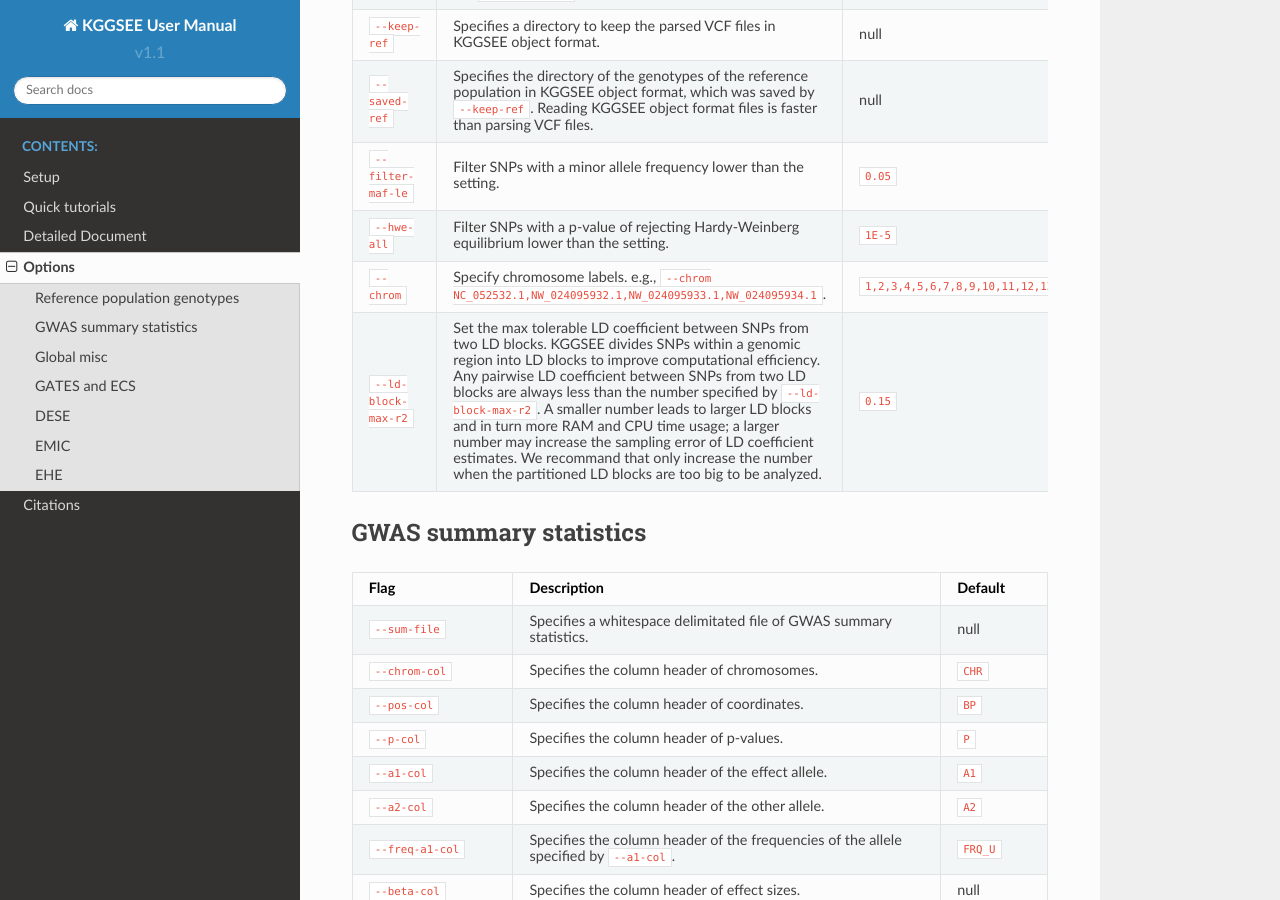
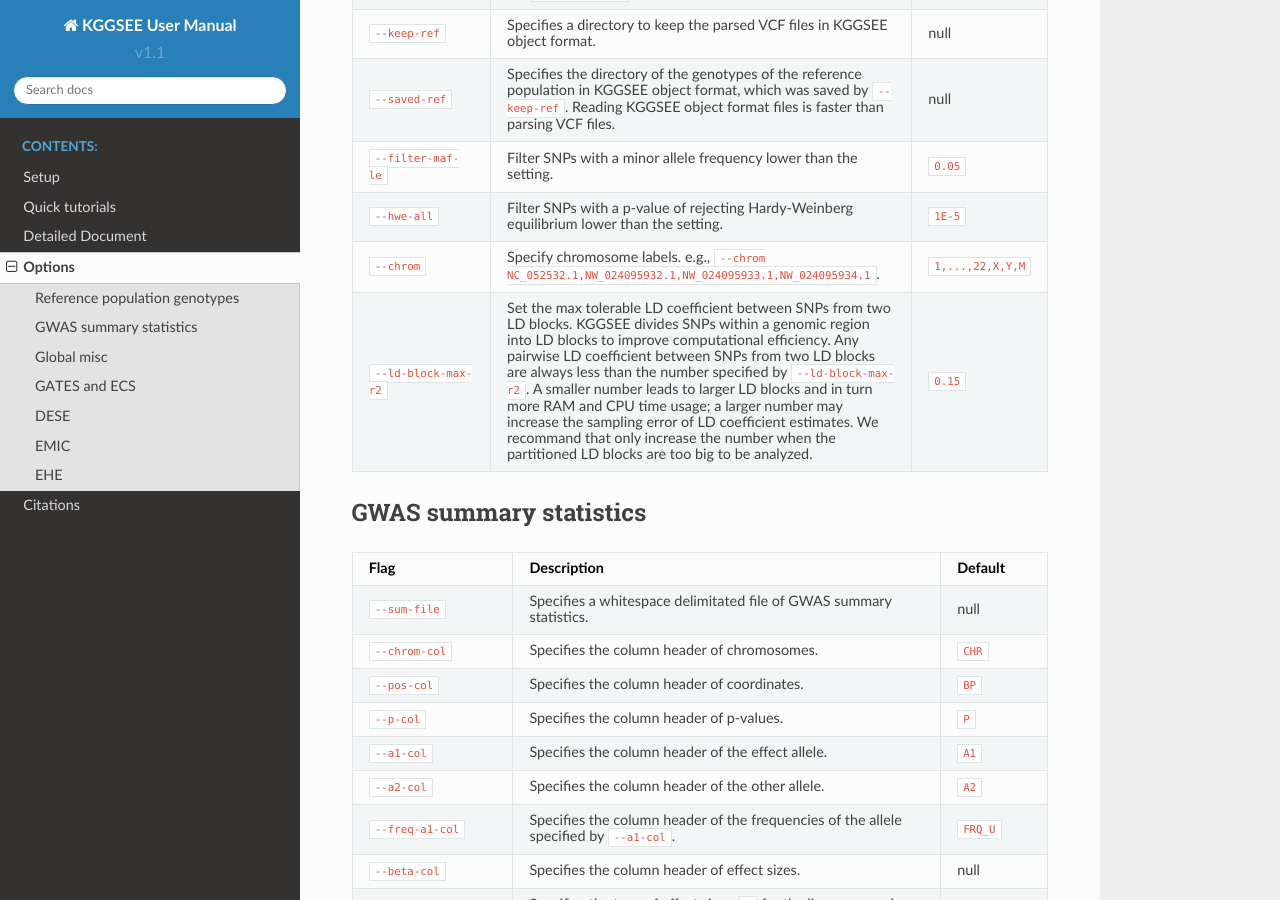
Before and after one commit to pmglab/KGGSEE, a Sphinx documentation site: the page built from doc/source/options.rst, in a window 1280 px wide and 900 px high, scrolled down 578 px. Built offline with Sphinx 7.4.7 and the Read the Docs theme 2.0.0, drawn with Linux system fonts in a browser that asks for light colours.

Commit message:
Update options.rst

```diff
--- a/doc/source/options.rst
+++ b/doc/source/options.rst
@@ -43,7 +43,7 @@
       - ``1E-5``
     * - ``--chrom``
       - Specify chromosome labels. e.g., ``--chrom NC_052532.1,NW_024095932.1,NW_024095933.1,NW_024095934.1``.
-      - ``1,2,3,4,5,6,7,8,9,10,11,12,13,14,15,16,17,18,19,20,21,22,X,Y,M``
+      - ``1,...,22,X,Y,M``
     * - ``--ld-block-max-r2``
       - Set the max tolerable LD coefficient between SNPs from two LD blocks. KGGSEE divides SNPs within a genomic region into LD blocks to improve computational efficiency. Any pairwise LD coefficient between SNPs from two LD blocks are always less than the number specified by ``--ld-block-max-r2``. A smaller number leads to larger LD blocks and in turn more RAM and CPU time usage; a larger number may increase the sampling error of LD coefficient estimates. We recommand that only increase the number when the partitioned LD blocks are too big to be analyzed.
       - ``0.15``
```
